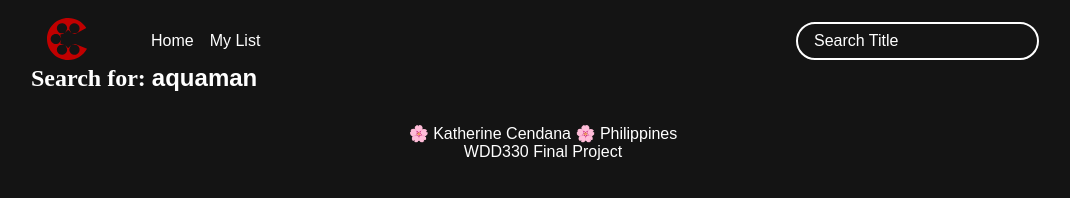
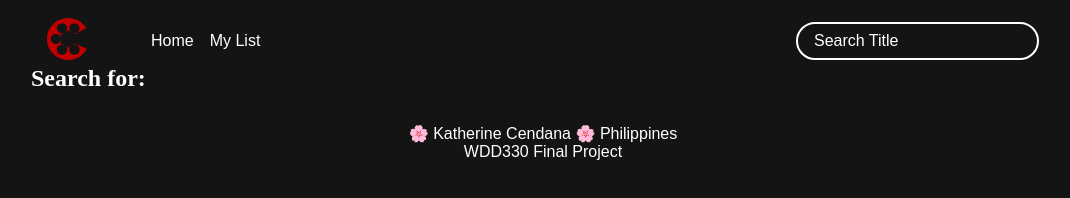
Before and after one commit to Kccendana/cineFlix, a website built with Vite: page src/movies/index.html in a window 1280 px wide. Shown: the whole page, without its empty margins (97-1167 px from the left). Built offline with nearby package versions, Linux system fonts and the light colour scheme; no server answers; files whose address does not match are found by name.

Commit message:
add search query

```diff
--- a/src/js/searchmovie.js
+++ b/src/js/searchmovie.js
@@ -4,8 +4,11 @@ import MovieSearch from "./MovieSearch.mjs";
 loadHeaderFooter();
 
 const search = getParam("search");
+
 const dataSource = new ExternalServices(search);
 const element = document.querySelector(".movies");
-const searchMovie = new MovieSearch(search, dataSource, element)
+const searchMovie = new MovieSearch(search, dataSource, element);
+
+document.querySelector(".query").textContent = search;
 
 searchMovie.init();
--- a/src/movies/index.html
+++ b/src/movies/index.html
@@ -20,7 +20,7 @@
             <span class="close">X</span>
         </div>
         <section class="movies-rec">
-            <h1 class="searchTitle">Search for: <span class="query">aquaman</span></h1>
+            <h1 class="searchTitle">Search for: <span class="query"></span></h1>
             <ul class="movies"></ul>
 
         </section>
```
